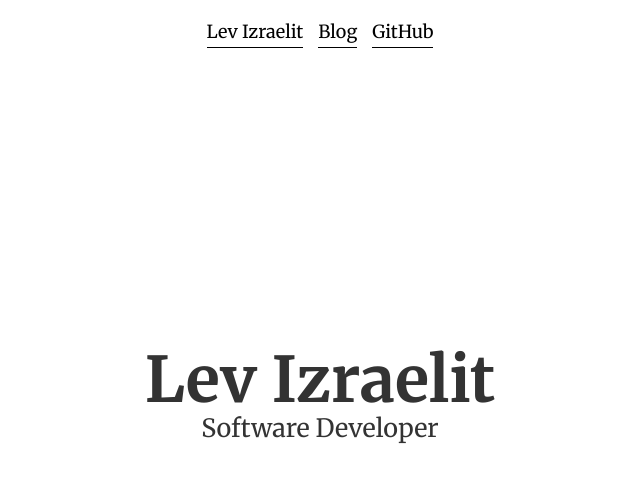
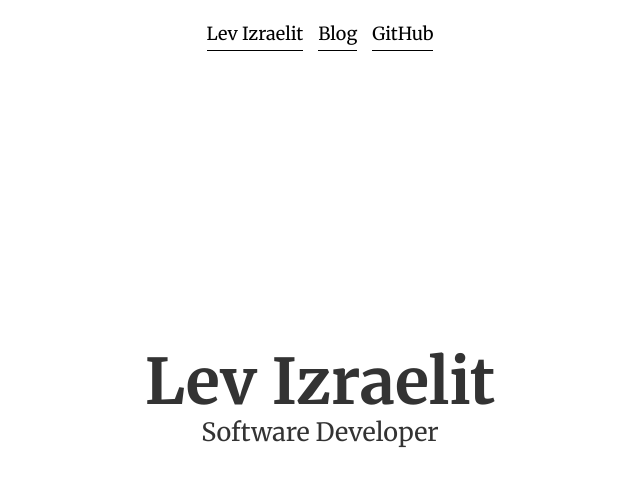
Before and after one commit to lizraeli/lev-izraelit, a Gatsby site: page / in a window 1280 px wide. Shown: the top 498 px of the page, 320-960 px from the left. Built offline with nearby package versions, Linux system fonts and the light colour scheme; Gatsby itself is replaced by a stand-in of ours; some packages are replaced by stand-ins of ours; a small style sheet from the web is missing.

Commit message:
increase line height

```diff
--- a/src/components/layout.css
+++ b/src/components/layout.css
@@ -390,7 +390,7 @@ p {
   padding-top: 0;
   margin-bottom: 1.45rem;
   font-size: 18px;
-  line-height: 1.6rem;
+  line-height: 1.8rem;
 }
 figure {
   margin-left: 0;
```
